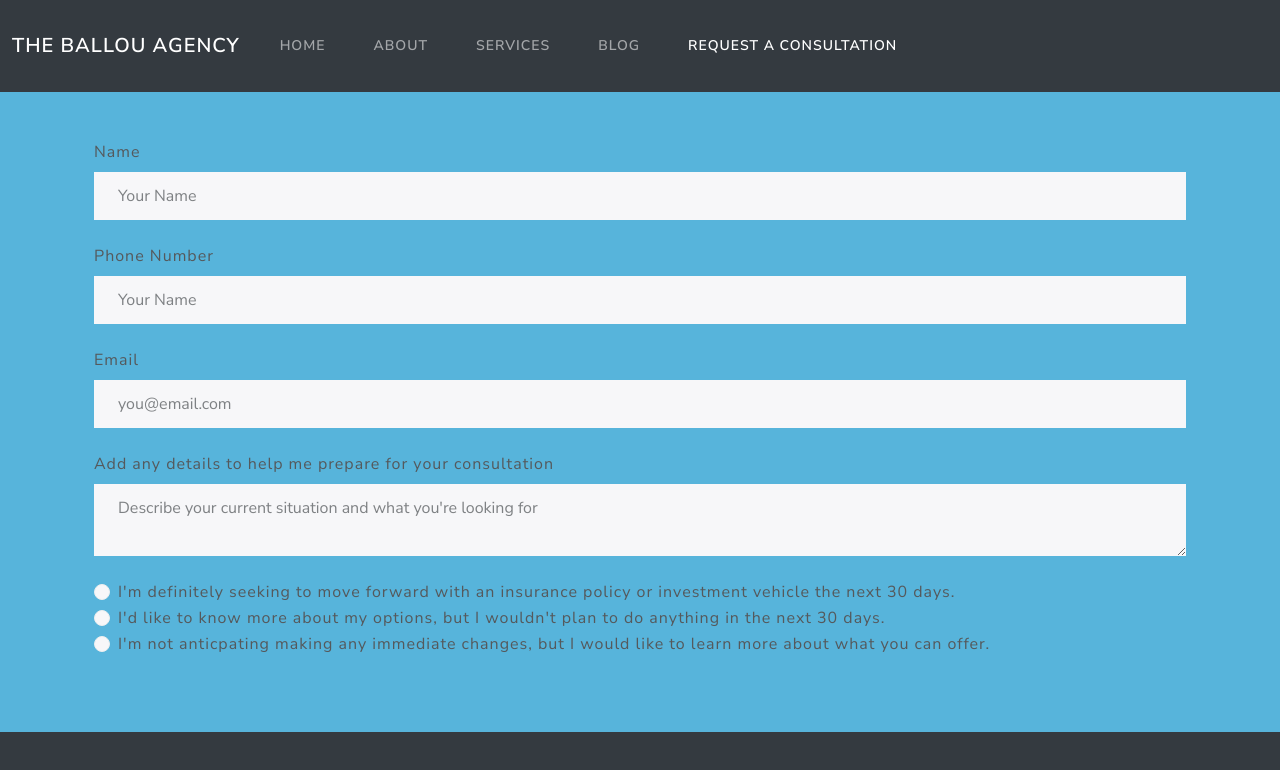
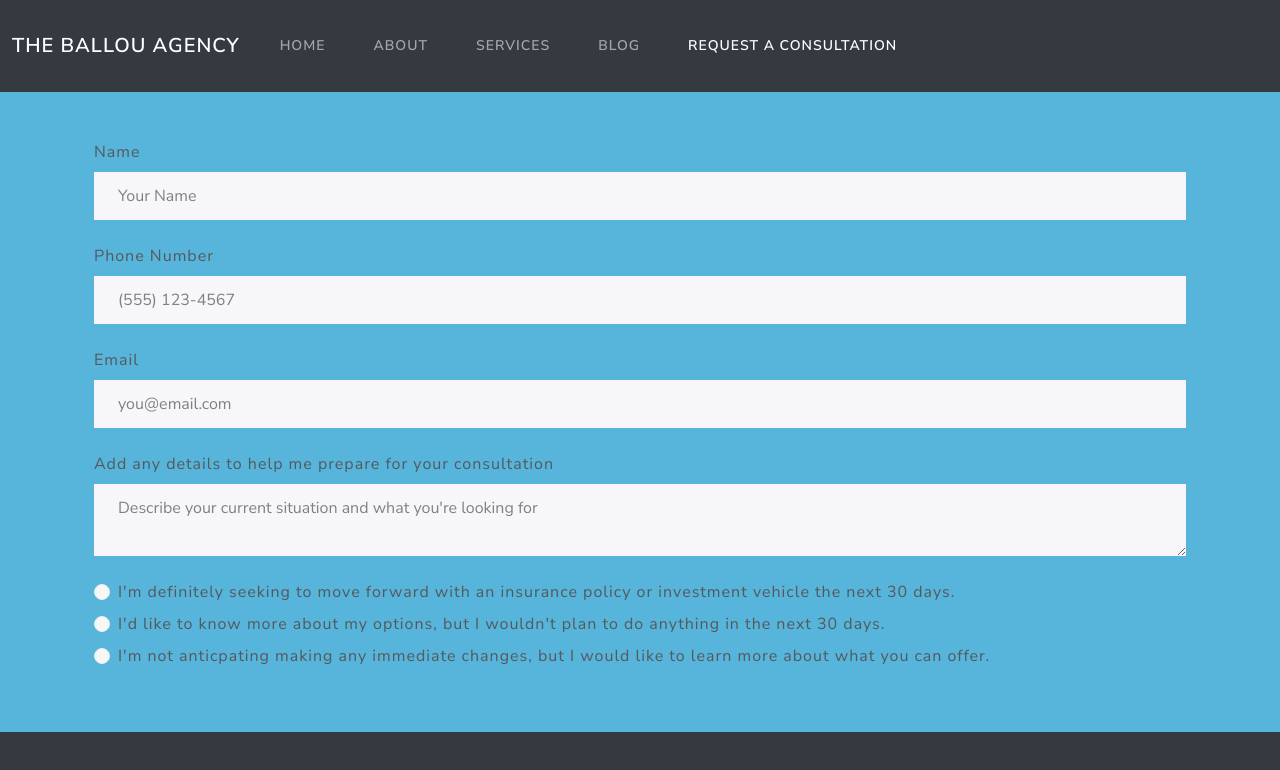
Before and after one commit to mgballou/the_ballou_agency, a React (Vite) app: page /consultation in a window 1280 px wide. Shown: the top 770 px of the page. Built offline with nearby package versions, Linux system fonts and the light colour scheme.

Commit message:
spacing on form

```diff
--- a/src/pages/Consultation.jsx
+++ b/src/pages/Consultation.jsx
@@ -25,7 +25,7 @@ function Consultation(props) {
                     </div>
                     <div className="form-group mt-4">
                         <label className="form-label">Phone Number</label>
-                        <input type="text" className="form-control" placeholder="Your Name" />
+                        <input type="text" className="form-control" placeholder="(555) 123-4567" />
                     </div>
                     <div className="form-group mt-4">
                         <label className="form-label">Email</label>
@@ -37,19 +37,19 @@ function Consultation(props) {
                     </div>
 
                     <div className="form-group mt-4">
-                        <div className="form-check">
+                        <div className="form-check my-2">
                             <input className="form-check-input" type="radio" name="optionsRadios" id="optionsRadios1" value="option1"/>
                                 <label className="form-check-label" for="optionsRadios1">
                                     I'm definitely seeking to move forward with an insurance policy or investment vehicle the next 30 days.
                                 </label>
                         </div>
-                        <div className="form-check">
+                        <div className="form-check my-2">
                             <input className="form-check-input" type="radio" name="optionsRadios" id="optionsRadios2" value="option2"/>
                                 <label className="form-check-label" for="optionsRadios2">
                                     I'd like to know more about my options, but I wouldn't plan to do anything in the next 30 days.
                                 </label>
                         </div>
-                        <div className="form-check">
+                        <div className="form-check my-2">
                             <input className="form-check-input" type="radio" name="optionsRadios" id="optionsRadios3" value="option3"/>
                                 <label className="form-check-label" for="optionsRadios3">
                                     I'm not anticpating making any immediate changes, but I would like to learn more about what you can offer.
```
